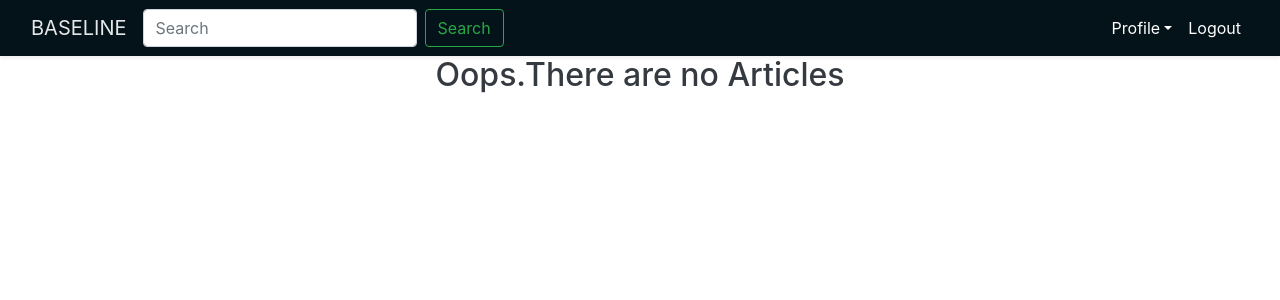
After one commit to geoffrey45/Baseline-magazine, a Django app: page /search/ in a window 1280 px wide. The commit adds this page. Shown: the top 300 px of the page. Run offline with Django 3.2, Linux system fonts and the light colour scheme; some libraries are stand-ins or nearby versions.

Commit message:
add articles search

```diff
--- a/baseline/settings.py
+++ b/baseline/settings.py
@@ -55,7 +55,7 @@ ROOT_URLCONF = 'baseline.urls'
 TEMPLATES = [
     {
         'BACKEND': 'django.template.backends.django.DjangoTemplates',
-        'DIRS': [],
+        'DIRS': [os.path.join(BASE_DIR,'templates')],
         'APP_DIRS': True,
         'OPTIONS': {
             'context_processors': [
--- /dev/null
+++ b/magazine/static/css/c.css
@@ -0,0 +1,4 @@
+h1
+{
+  color: green;
+}
--- a/magazine/templates/navbar.html
+++ b/magazine/templates/navbar.html
@@ -1,4 +1,3 @@
-
 <!DOCTYPE html>
 <html>
 
@@ -8,8 +7,15 @@
 </head>
 
 <body class="text-light">
-    <nav class="navbar navbar-light navbar-expand-md text-light shadow-sm">
-        <div class="container-fluid"><a class="navbar-brand text-uppercase" href="/" style="color: rgba(255, 255, 255, 0.9);">Baseline</a><button class="navbar-toggler bg-light" data-toggle="collapse" data-target="#navcol-1"><span class="sr-only">Toggle navigation</span><span class="navbar-toggler-icon"></span></button>
+    <nav class="navbar navbar-light navbar-expand-md text-light shadow-sm justify-content-between form-inline">
+        <div class="container-fluid">
+            <a class="navbar-brand text-uppercase" href="/" style="color: rgba(255, 255, 255, 0.9);">Baseline</a>
+            <form class="form-inline float-right ml-auto navbar-nav" role="search" action="{% url 'search_results' %}">
+                <input class="form-control mr-sm-2" type="search" placeholder="Search" aria-label="Search" name="q">
+                <button class="btn btn-outline-success my-2 my-sm-0" type="submit">Search</button>
+              </form>
+            <button class="navbar-toggler bg-light" data-toggle="collapse" data-target="#navcol-1"><span class="sr-only">Toggle navigation</span><span class="navbar-toggler-icon"></span>
+            </button>
             <div
                 class="collapse navbar-collapse" id="navcol-1">
                 <ul class="nav navbar-nav ml-auto">
--- /dev/null
+++ b/magazine/templates/search.html
@@ -0,0 +1,42 @@
+{% load bootstrap4 %}
+{% load static %}
+{% block styles %}
+{% include 'navbar.html' %}
+<link rel="stylesheet" href="https://cdnjs.cloudflare.com/ajax/libs/animate.css/3.5.2/animate.min.css">
+<link rel="stylesheet" href="https://cdnjs.cloudflare.com/ajax/libs/font-awesome/4.7.0/css/font-awesome.min.css">
+<link rel="stylesheet" href="{% static 'css/card.css' %}">
+{% bootstrap_css %}
+{% endblock %}
+
+{% block content %}
+<div class="container">
+	{% if articles %}
+	<h2 class="text-center">Found {{articles|length}} for query '{{message}}'</h2>
+	{% endif %}
+</div>
+{% for article in articles %}
+	<div class="col col-xl-4"></div>
+		<div class="shadow-sm">
+			<div class="card shadow-sm">
+				<div class="card-header justify-content-center" id="article-img" style="background-image: url('{{article.article_image.url}}');height: 480px;background-position: center;background-size: cover;"></div>
+				<div class="card-body" style="height: 400px;">
+					<h4 class="card-title">{{article.title}}</h4>
+					<h6 class="text-muted card-subtitle mb-2">Posted on {{article.pub_date}}</h6>
+					<p class="card-text">{{article.post}}</p><a class="card-link" href="/article/{{article.id}}" data-bs-hover-animate="pulse">Read more</a>
+					<a
+						class="card-link justify-content-around align-self-baseline" href="#">Like</a>
+				</div>
+			</div>
+		</div>
+	</div>
+{% empty %}
+<div class="div">
+	<h2 class="text-center text-dark" >Oops.There are no Articles</h2>
+</div>
+{% endfor %}
+{% endblock %}
+
+{% block scripts %}
+<script src="https://cdnjs.cloudflare.com/ajax/libs/jquery/3.3.1/jquery.min.js"></script>
+{% bootstrap_javascript %}
+{% endblock %}
--- a/magazine/urls.py
+++ b/magazine/urls.py
@@ -6,6 +6,8 @@ from django.conf.urls.static import static
 urlpatterns=[
 	url(r'^$',views.index,name='index'),
 	url(r'^article/(\d)',views.article,name='article'),
+	url(r'^search/',views.search_results,name='search_results'),
+
 ]
 if settings.DEBUG:
     urlpatterns+= static(settings.MEDIA_URL, document_root = settings.MEDIA_ROOT)
--- a/magazine/views.py
+++ b/magazine/views.py
@@ -15,3 +15,13 @@ def article(request,article_id):
 	except ObjectDoesNotExist:
 		raise Http404()
 	return render(request,'article.html',{'article':article})
+
+def search_results(request):
+	if 'q' in request.GET and request.GET['q']:
+		search_term = request.GET.get('q')
+		searched_articles = Article.search(search_term)
+		message = f'{search_term}'
+		return render(request,'search.html',{'message':message,'articles':searched_articles})
+	else:
+		message = 'Why? Just why!'
+		return render(request,'search.html',{'message':message})
```
Also changed, not shown: magazine/models.py (+7 -2 lines), requirements.txt (added, +20 -0 lines).
